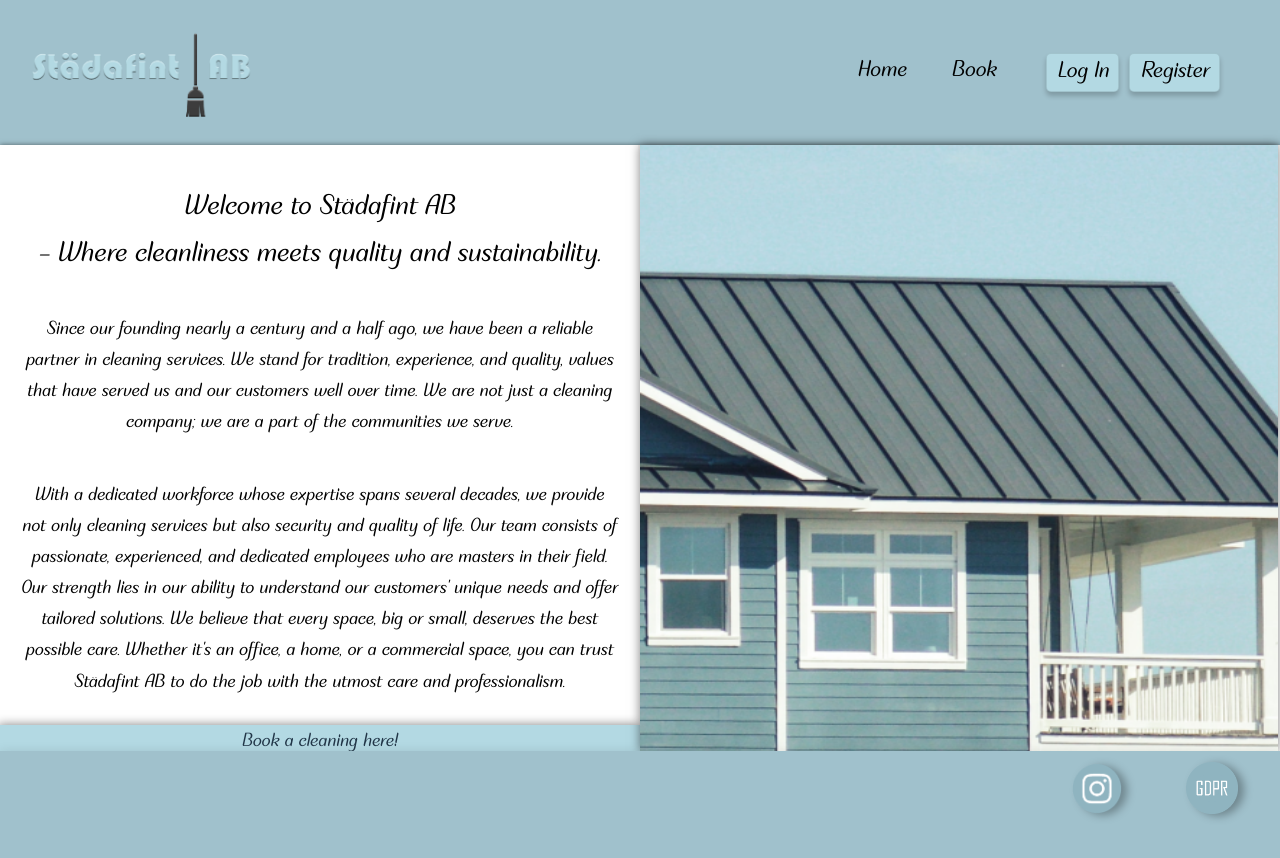
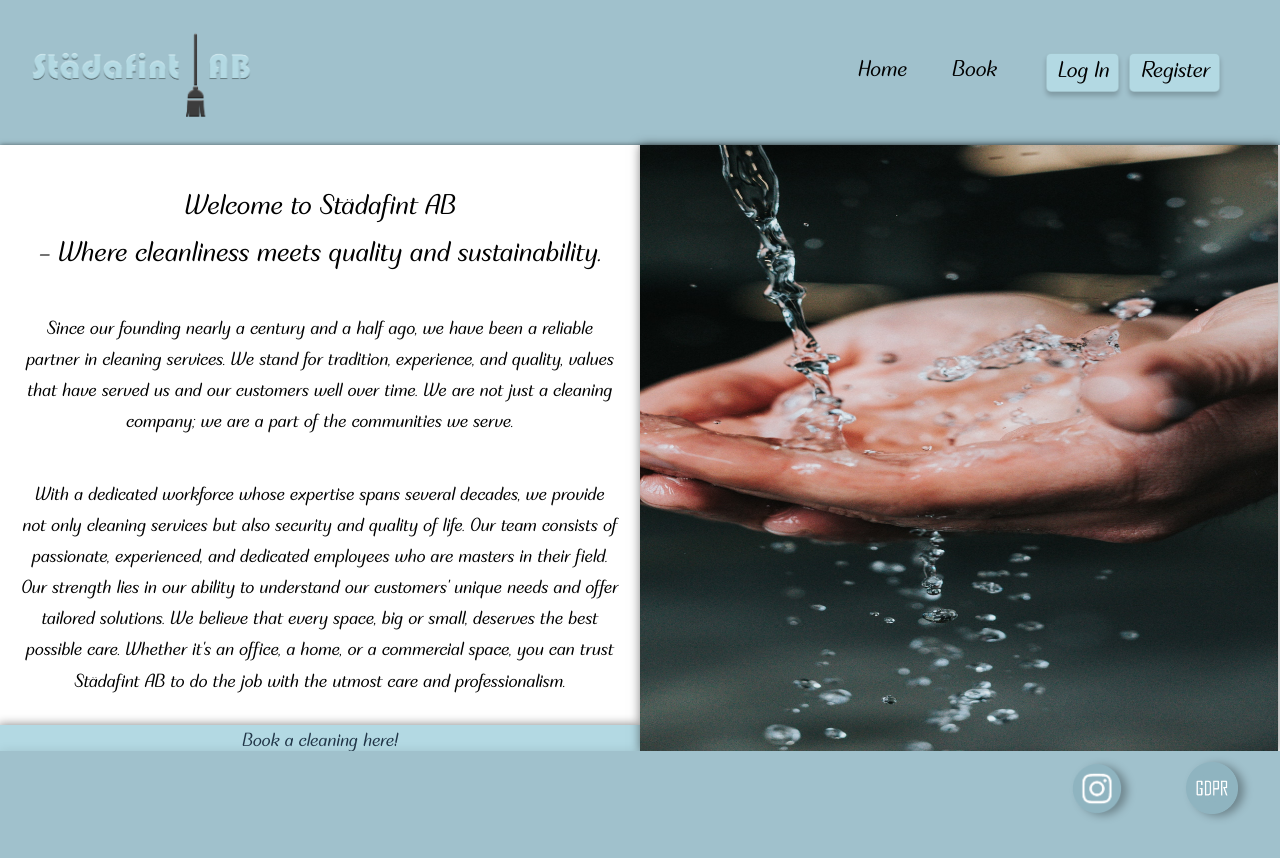
Before and after one commit to natischmidt/CleanCodeFrontend, a React (Vite) app: page /CustomerHome in a window 1280 px wide. Shown: the top 858 px of the page. Built offline with nearby package versions, Linux system fonts and the light colour scheme.

Commit message:
Uppdatering: - Lagt till en ny Bild på CustomerHome
Anton 2/11

```diff
--- a/src/pages/customer-pages/CustomerHome.tsx
+++ b/src/pages/customer-pages/CustomerHome.tsx
@@ -1,6 +1,6 @@
 import {customerStyles} from "../../styles/styles";
 import React, {useState} from "react";
-import image from '/src/assets/customer-homepage-picture.png';
+import image from '/src/assets/washHands.jpg';
 import {CSSProperties} from 'react';
 import CustomerFooter from "../../components/layout/CustomerFooter";
 import {useUserType} from "../../components/context/UserTypeContext";
@@ -34,7 +34,7 @@ const styles: {
     imageSection: {
         flex: 1,
         backgroundImage: `url(${image})`,
-        backgroundSize: '976px 938px',
+        backgroundSize: '960px 740px',
         backgroundPosition: 'center',
         margin: '0 2px',
         backgroundRepeat: 'no-repeat',
```
Also changed, not shown: src/assets/washHands.jpg (added).
